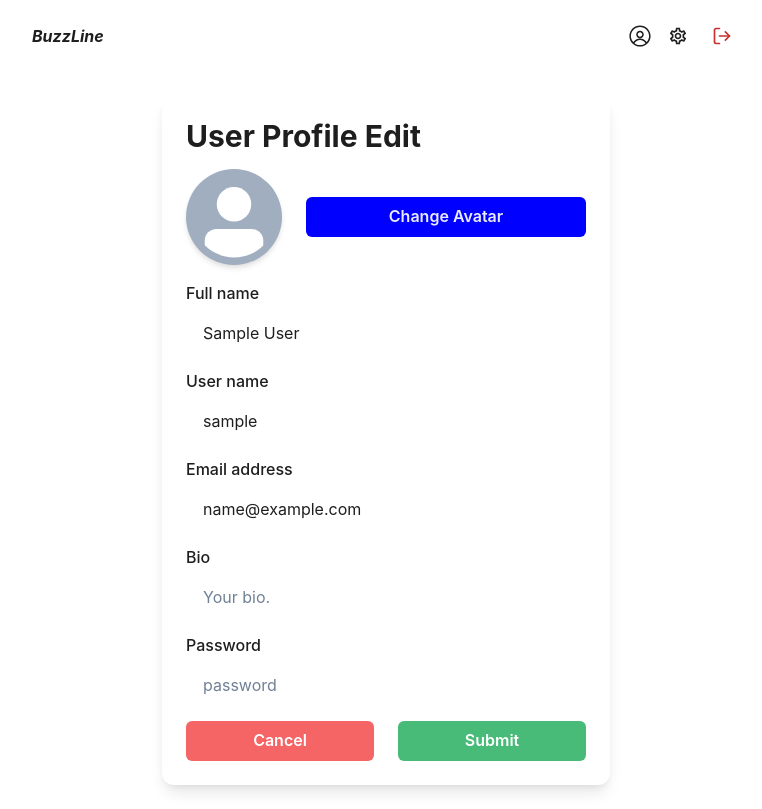
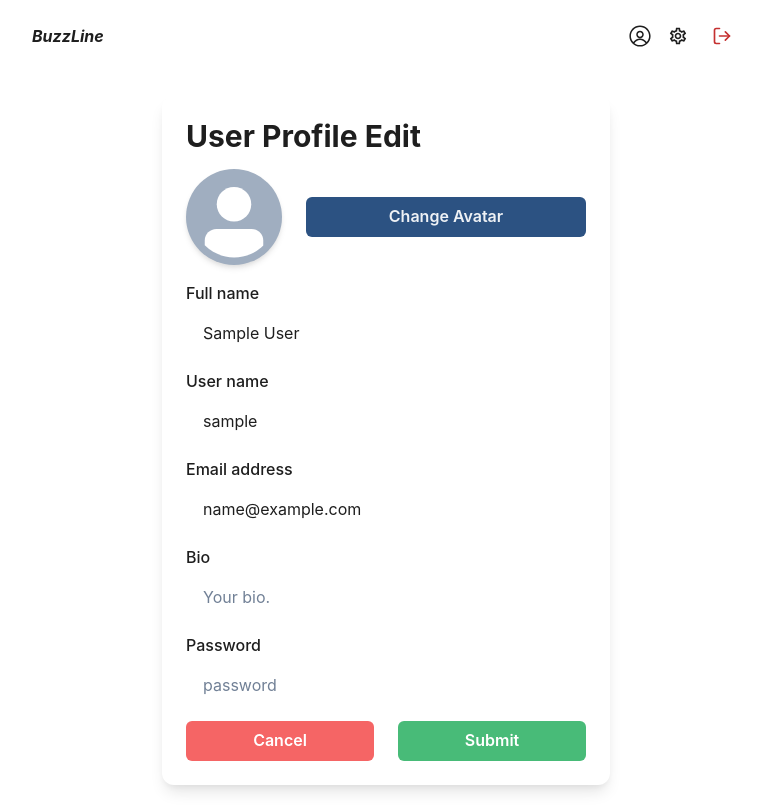
Before and after one commit to shreyanshxyz/BuzzLine, a React (Vite) app in the folder client/: page /update in a window 1280 px wide. Shown: the whole page, without its empty margins (254-1016 px from the left). Built offline with nearby package versions, Linux system fonts and the light colour scheme; sample sign-in values are in the browser's storage.

Commit message:
update Actions.jsx, UserHeader.jsx, HomePage.jsx and UpdateProfilePage.jsx

```diff
--- a/client/src/pages/UpdateProfile/UpdateProfilePage.jsx
+++ b/client/src/pages/UpdateProfile/UpdateProfilePage.jsx
@@ -85,9 +85,10 @@ export default function UpdateProfilePage() {
               <Center w="full">
                 <Button
                   w="full"
-                  background={"blue"}
+                  bg={"blue.700"}
                   _hover={{
-                    background: "blue",
+                    color: "blue.700",
+                    background: "white",
                   }}
                   onClick={() => fileRef.current.click()}
                 >
```
